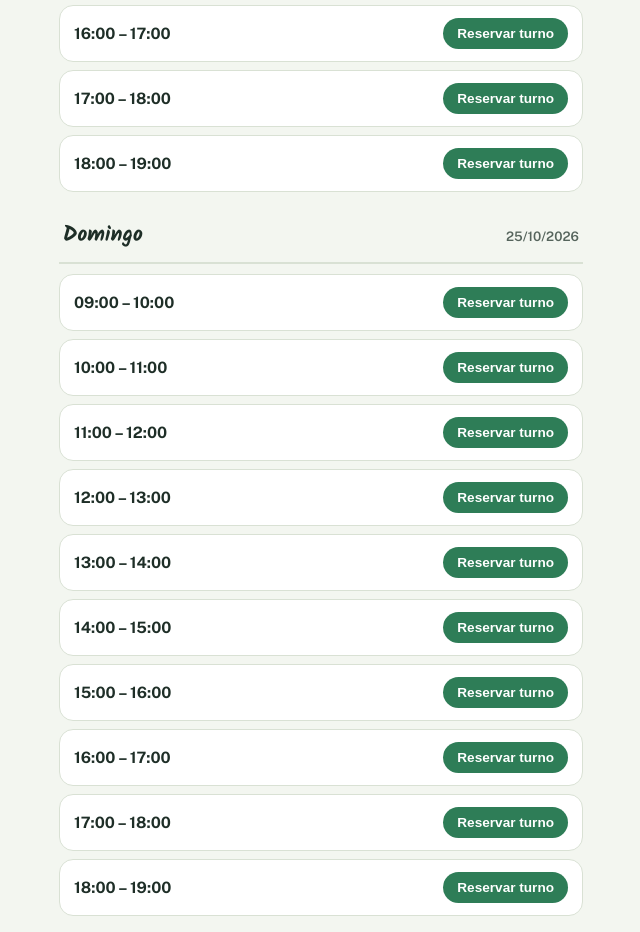
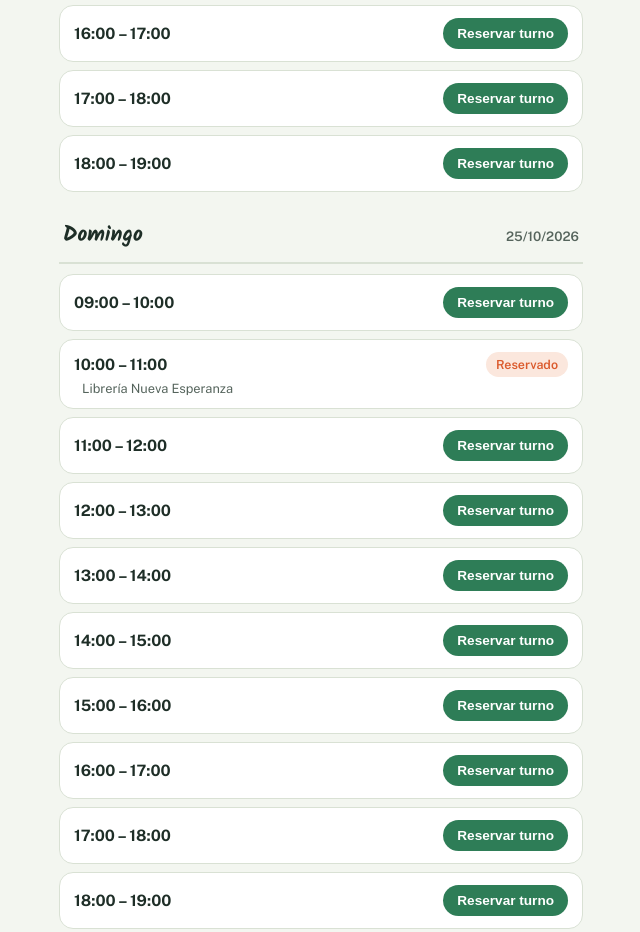
Before and after one commit to Baezdeayolas/feria-cde, a plain HTML site: page index.html in a window 1280 px wide. Shown: the part 1310-2242 px from the top of the page, without its empty margins (319-959 px from the left). Drawn offline with nearby package versions, Linux system fonts and the light colour scheme.

Commit message:
Update index.html

```diff
--- a/index.html
+++ b/index.html
@@ -189,6 +189,7 @@
   var TAKEN_TEXT = `
   v-15=Multipel - San Alberto
   v-16=Mundo Colorido Papeleria
+  d-10=Librería Nueva Esperanza
   `;
 
   var takenMap = {};
```
